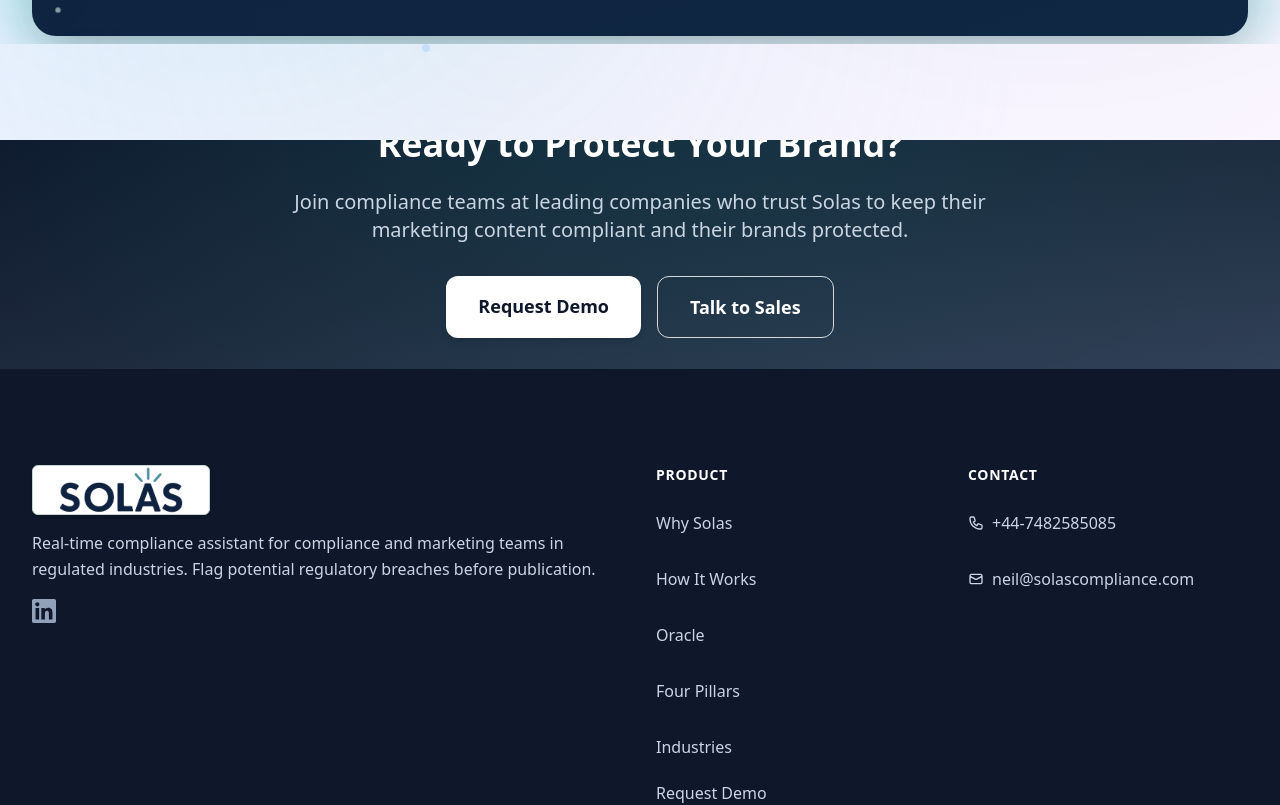
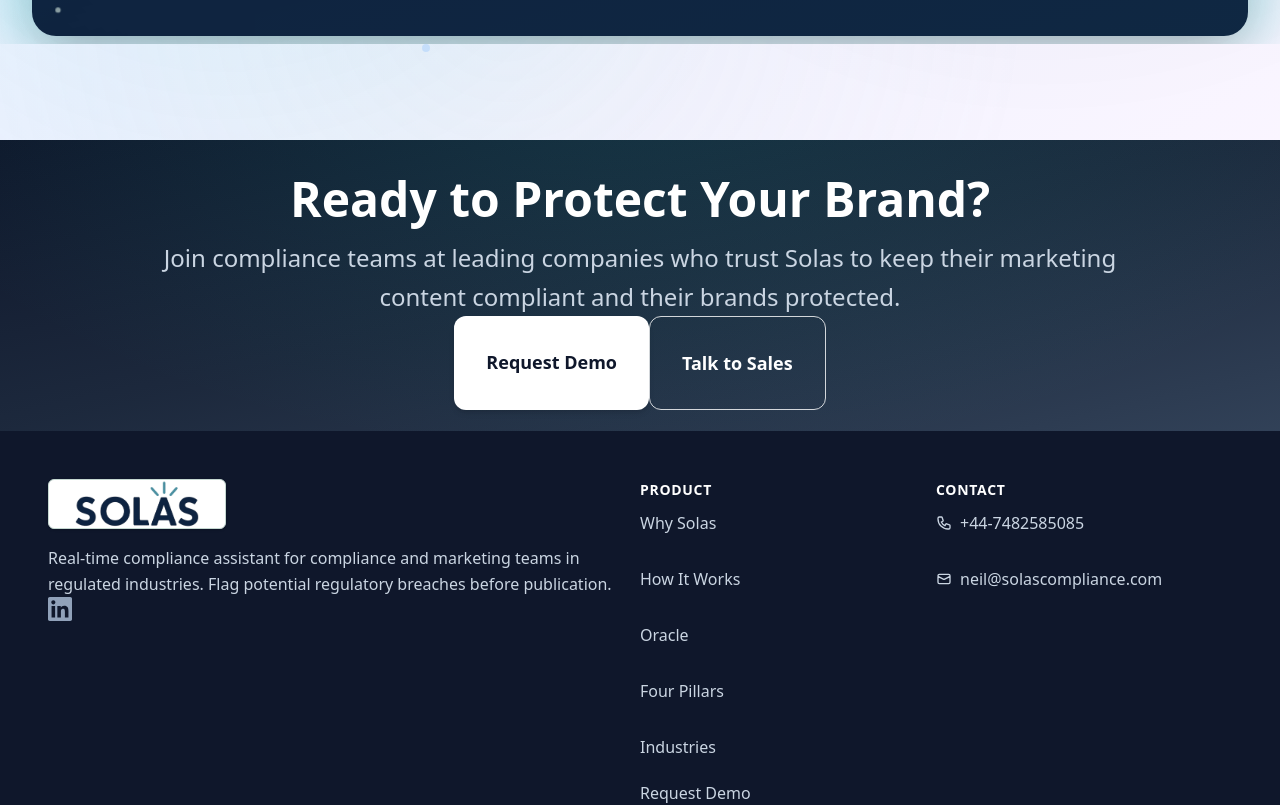
Before and after one commit to Devaang18/solas-site, a Next.js app: page / in a window 1280 px wide. Shown: the part 4660-5465 px from the top of the page. Built offline with nearby package versions, Linux system fonts and the light colour scheme.

Commit message:
fixed Footer

```diff
--- a/src/components/Footer.tsx
+++ b/src/components/Footer.tsx
@@ -27,25 +27,25 @@
       <div className="flex-1 flex items-center justify-center bg-gradient-to-br from-slate-900 via-slate-800 to-slate-700 relative overflow-hidden">
         {/* Background accent */}
         <div className="absolute inset-0 bg-[radial-gradient(800px_400px_at_50%_-80px,rgba(20,184,166,0.15),transparent)]"></div>
-        <div className="max-w-7xl mx-auto px-4 sm:px-6 lg:px-8 text-center relative z-10 w-full">
-          <h2 className="text-3xl md:text-4xl font-bold mb-6">
+        <div className="container-fluid-2xl mx-auto p-fluid-lg text-center relative z-10 w-full">
+          <h2 className="text-fluid-5xl font-bold mb-fluid-6">
             Ready to Protect Your Brand?
           </h2>
-          <p className="text-xl text-slate-300 mb-8 max-w-3xl mx-auto">
+          <p className="text-fluid-2xl text-slate-300 mb-fluid-8 container-fluid-lg mx-auto leading-relaxed">
             Join compliance teams at leading companies who trust Solas to keep their
             marketing content compliant and their brands protected.
           </p>
 
-          <div className="flex flex-col sm:flex-row gap-4 justify-center mb-12">
+          <div className="flex flex-col sm:flex-row gap-fluid-4 justify-center mb-fluid-12">
             <Link
               href="/demo"
-              className="bg-white text-slate-900 px-8 py-4 rounded-xl text-lg font-semibold hover:bg-slate-100 transition-colors shadow-md"
+              className="bg-white text-slate-900 p-fluid-md rounded-xl text-fluid-lg font-semibold hover:bg-slate-100 transition-colors shadow-md text-center"
             >
               Request Demo
             </Link>
             <a
               href="mailto:neil@solascompliance.com?subject=Talk to Sales - Interested in Solas Compliance&body=Hi Neil,%0D%0A%0D%0AI'm interested in learning more about Solas Compliance and would like to schedule a sales call.%0D%0A%0D%0APlease let me know your availability.%0D%0A%0D%0AThanks!"
-              className="border border-white/80 text-white px-8 py-4 rounded-xl text-lg font-semibold hover:bg-white hover:text-slate-900 transition-colors"
+              className="border border-white/80 text-white p-fluid-md rounded-xl text-fluid-lg font-semibold hover:bg-white hover:text-slate-900 transition-colors text-center"
             >
               Talk to Sales
             </a>
@@ -55,8 +55,8 @@
 
       {/* Footer Content */}
       <div className="bg-slate-900">
-        <div className="max-w-7xl mx-auto px-4 sm:px-6 lg:px-8 py-12 pt-24 relative w-full">
-          <div className="grid grid-cols-1 md:grid-cols-4 gap-8">
+        <div className="container-fluid-2xl mx-auto p-fluid-lg py-fluid-lg pt-fluid-24 relative w-full">
+          <div className="grid grid-cols-1 md:grid-cols-4 gap-fluid-8">
             {/* Company Info */}
             <div className="col-span-1 md:col-span-2">
             <div className="flex items-center mb-4">
@@ -73,7 +73,7 @@
                 </div>
               </div>
             </div>
-            <p className="text-slate-300 mb-4 max-w-md">
+            <p className="text-fluid-base text-slate-300 mb-fluid-4 container-fluid-md mx-auto leading-relaxed">
               Real-time compliance assistant for compliance and marketing teams in regulated industries.
               Flag potential regulatory breaches before publication.
             </p>
@@ -89,7 +89,7 @@
 
           {/* Product Links */}
           <div>
-            <h3 className="text-sm font-semibold text-white uppercase tracking-wider mb-4">Product</h3>
+            <h3 className="text-fluid-sm font-semibold text-white uppercase tracking-wider mb-fluid-4">Product</h3>
             <ul className="space-y-3">
               <li>
                 <button onClick={() => handleNavigation('benefits')} className="text-slate-300 hover:text-white transition-colors text-left">
@@ -127,7 +127,7 @@
 
           {/* Contact Information */}
           <div>
-            <h3 className="text-sm font-semibold text-white uppercase tracking-wider mb-4">Contact</h3>
+            <h3 className="text-fluid-sm font-semibold text-white uppercase tracking-wider mb-fluid-4">Contact</h3>
             <ul className="space-y-3">
               <li>
                 <a href="tel:+447482585085" className="text-slate-300 hover:text-white transition-colors flex items-center">
```
